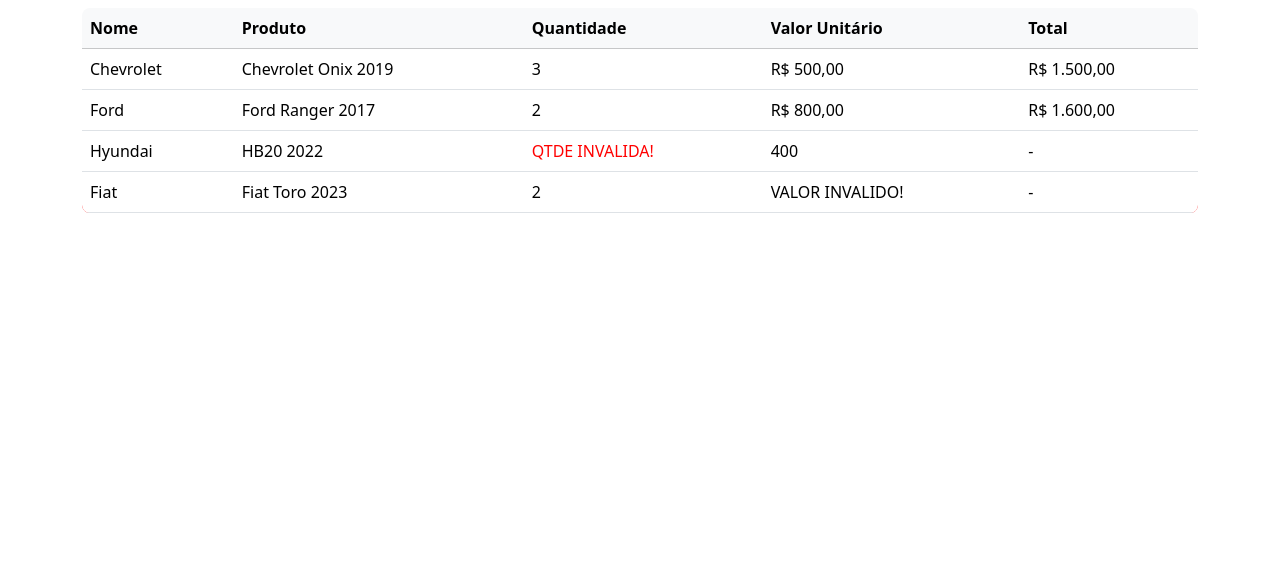
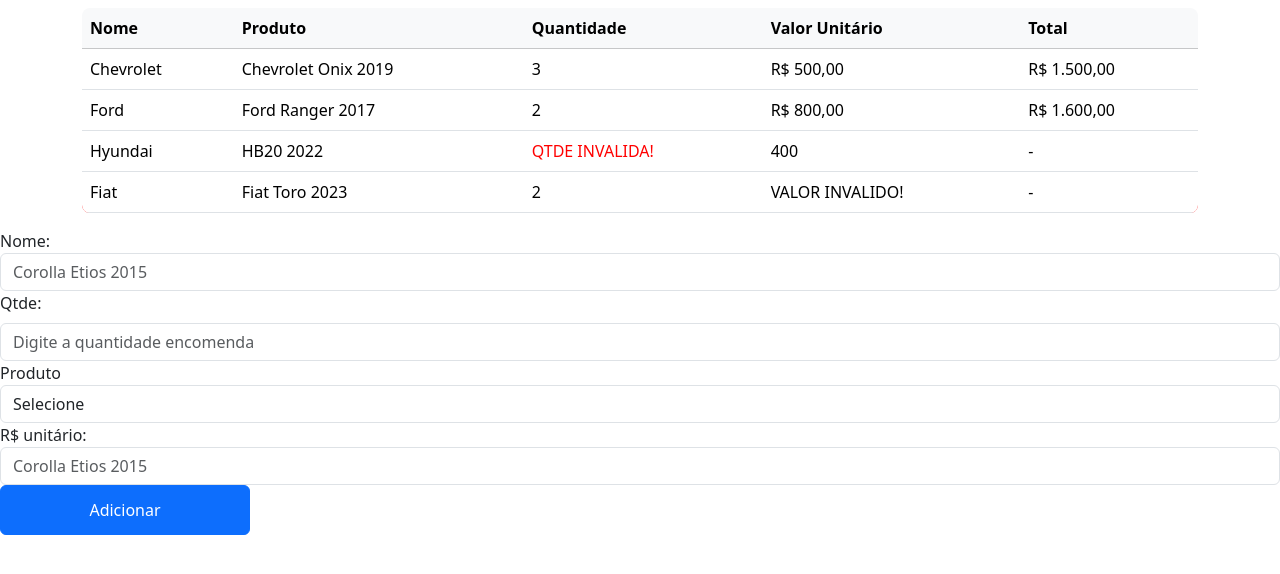
Before and after one commit to gustavohfelixs/senai-mercado-livre, a plain HTML site: page index.html in a window 1280 px wide. Shown: the part 218-792 px from the top of the page. Drawn offline with nearby package versions, Linux system fonts and the light colour scheme.

Commit message:
adicionado formulário

```diff
--- a/index.html
+++ b/index.html
@@ -83,6 +83,63 @@
             </tbody>
         </table>
     </div>
+    <link
+  href="https://cdn.jsdelivr.net/npm/bootstrap@5.3.2/dist/css/bootstrap.min.css"
+  rel="stylesheet"
+  integrity="sha384-T3c6CoIi6uLrA9TneNEoa7RxnatzjcDSCmG1MXxSR1GAsXEV/Dwwykc2MPK8M2HN"
+  crossorigin="anonymous"
+/>
+<!-- Option 1: Include in HTML -->
+<link
+  rel="stylesheet"
+  href="https://cdn.jsdelivr.net/npm/bootstrap-icons@1.3.0/font/bootstrap-icons.css"
+/>
+<form>
+  <div class="form-row">
+    <div class="form-group col-md6">
+      <label for="inputNome">Nome:</label>
+      <input
+        type="text"
+        class="form-control"
+        id="inputNome"
+        placeholder="Corolla Etios 2015"
+      />
+    </div>
+    <div class="form-group col-md6">
+      <label class="form-label" for="typeNumber">Qtde:</label>
+      <input
+        type="number"
+        id="typeNumber"
+        class="form-control"
+        placeholder="Digite a quantidade encomenda"
+      />
+    </div>
+    <div class="form-group col-md4">
+      <label for="inputState">Produto</label>
+      <select id="inputState" class="form-control" style="font-weight: 500">
+        <option selected>Selecione</option>
+        <option></option>
+        <option>...</option>
+      </select>
+    </div>
+    <div class="form-group col-md6">
+      <label for="inputNome">R$ unitário:</label>
+      <input
+        type="currency"
+        class="dinheiro form-control"
+        id="inputCash"
+        placeholder="Corolla Etios 2015"
+        min="0.00"
+        max="10000.00"
+        step="0.01"
+      />
+    </div>
+    <button class="btn btn-primary" style="width: 250px; height: 50px">
+      Adicionar
+    </button>
+  </div>
+</form>
+
     <script src="https://cdn.jsdelivr.net/npm/bootstrap@5.3.2/dist/js/bootstrap.bundle.min.js" integrity="sha384-C6RzsynM9kWDrMNeT87bh95OGNyZPhcTNXj1NW7RuBCsyN/o0jlpcV8Qyq46cDfL" crossorigin="anonymous"></script>
     <script src ="javascript.js"></script>
 </body>
```
